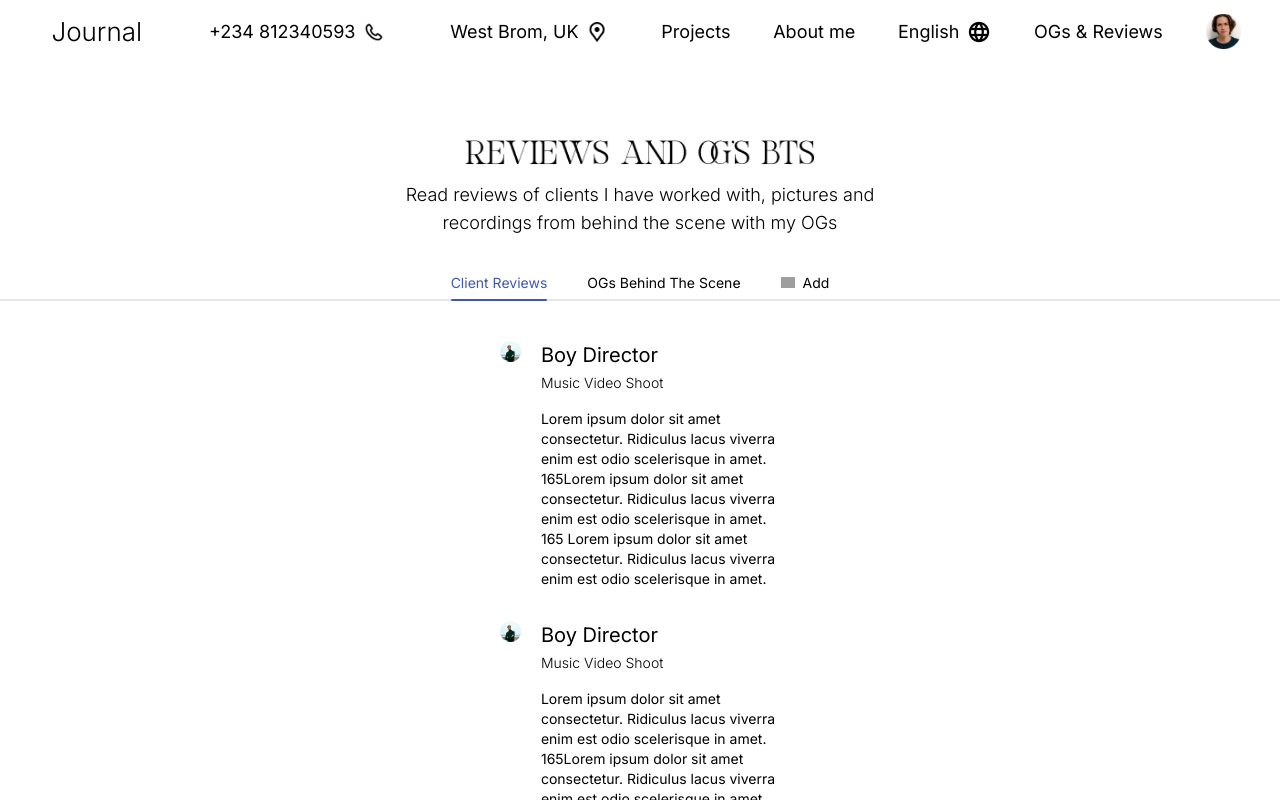
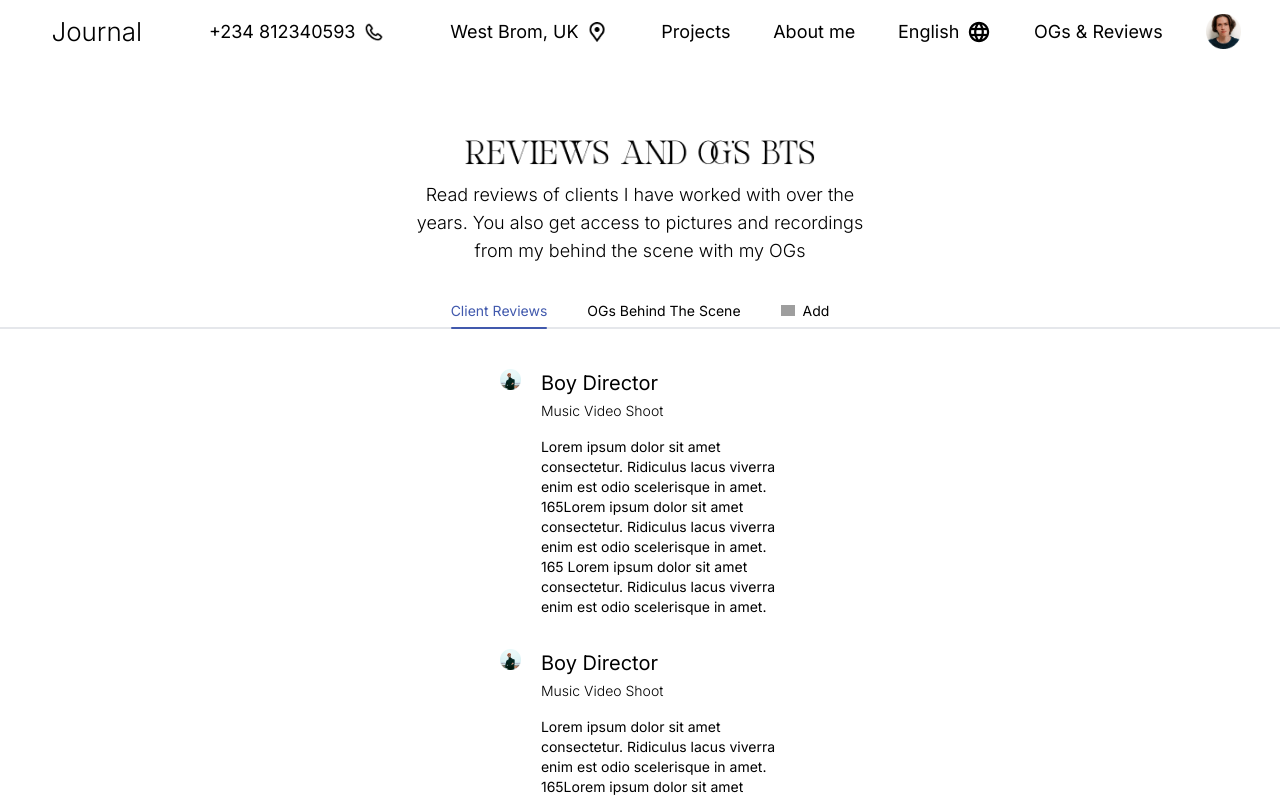
Before and after one commit to nathscode/whoisfde, a Next.js app: page / in a window 1280 px wide. Both pictures are taken after a click on the element "OGs & Reviews". Shown: the top 800 px of the page. Built offline with nearby package versions, Linux system fonts and the light colour scheme; grey boxes are pictures that could not be loaded.

Commit message:
removed resize

```diff
--- a/components/reviews/add-review.tsx
+++ b/components/reviews/add-review.tsx
@@ -17,7 +17,7 @@ export default function AddReview() {
               <div>
                 <Image src={"/add_black.svg"} width={16} height={16} alt="add" />
               </div>
-              <div className="font-bold">Add location</div>
+              <div className="font-semibold">Add location</div>
             </div>
           </div>
         </div>
--- a/components/reviews/reviews.tsx
+++ b/components/reviews/reviews.tsx
@@ -19,17 +19,18 @@ export default function Reviews() {
 
   const [indicatorWidth, setWidth] = useState(0);
 
+  const handleResize = () => {
+    setWidth((activeRef.current! as Element).getBoundingClientRect().width);
+    setLp((activeRef.current! as Element).getBoundingClientRect().left);
+  };
+
   useEffect(() => {
-    const handleResize = () => {
-      setWidth((activeRef.current! as Element).getBoundingClientRect().width);
-      setLp((activeRef.current! as Element).getBoundingClientRect().left);
-    };
     handleResize();
-    window.addEventListener("resize", handleResize);
+    // window.addEventListener("resize", handleResize);
 
-    return () => {
-      window.removeEventListener("resize", handleResize);
-    };
+    // return () => {
+    //   window.removeEventListener("resize", handleResize);
+    // };
   }, []);
 
   return (
@@ -38,8 +39,8 @@ export default function Reviews() {
         <div className="px-2 md:px-[50px] lg:px-[200px] xl:px-[400px] flex flex-col items-center gap-4">
           <Image src="/reviews_and_ogs.png" width={350} height={60} alt="reviews and ogs" />
           <div className="text-lg font-light text-left md:text-center">
-            Read reviews of clients I have worked with, pictures and recordings from behind the scene
-            with my OGs
+            Read reviews of clients I have worked with over the years. You also get
+            access to pictures and recordings from my behind the scene with my OGs
           </div>
         </div>
         <div className="flex justify-center items-center gap-10 mt-5 mb-0 text-sm">
```
